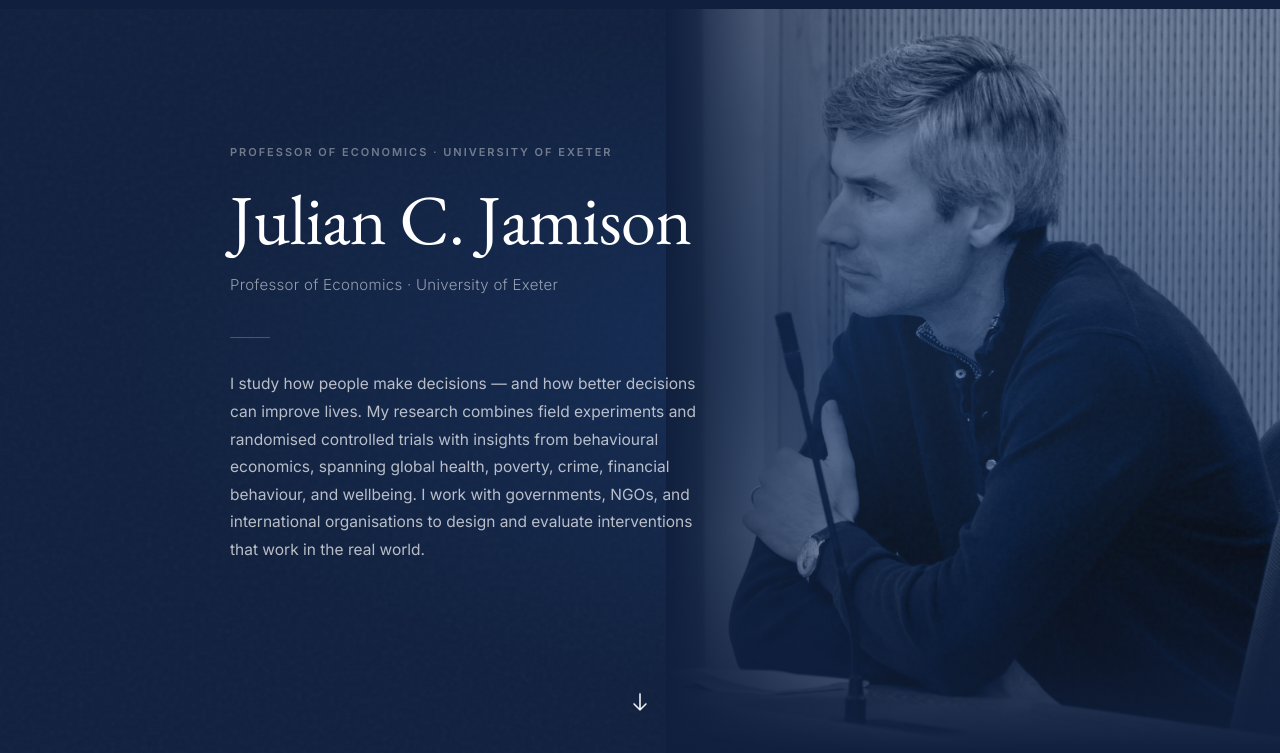
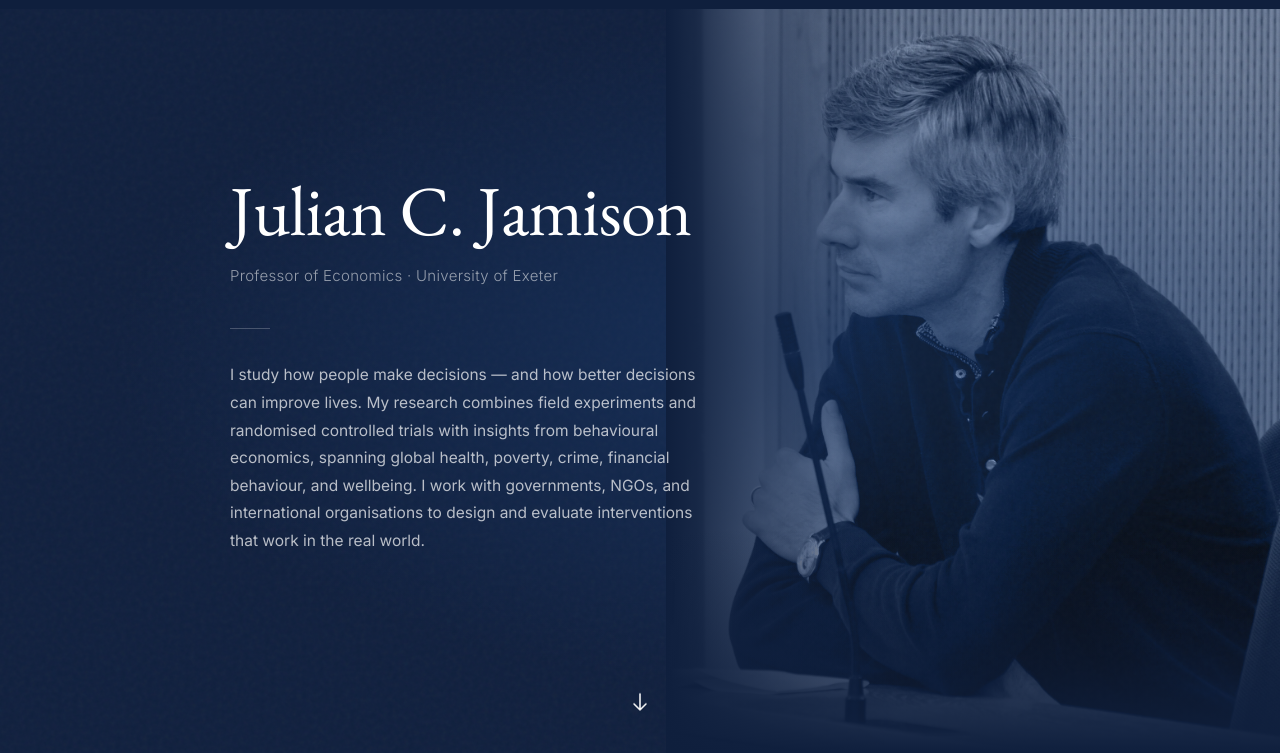
Before and after one commit to JulianCJamison/julianjamison, a plain HTML site: page index.html in a window 1280 px wide. Shown: the part 47-800 px from the top of the page. Drawn offline with nearby package versions, Linux system fonts and the light colour scheme.

Commit message:
Update index.html

```diff
--- a/index.html
+++ b/index.html
@@ -646,9 +646,9 @@
   });
 
   // ── Hero / Home ──
-  document.getElementById('hero-eyebrow').textContent = d.title + ' · ' + d.institution;
+  document.getElementById('hero-eyebrow').textContent = '';
   document.getElementById('hero-name').textContent = d.name;
-  document.getElementById('hero-subtitle').textContent = d.home_tagline || '';
+  document.getElementById('hero-subtitle').textContent = d.title + ' · ' + d.institution;
   document.getElementById('hero-bio-short').textContent = d.home_text || d.bio[0];
 
   // ── About ──
```
